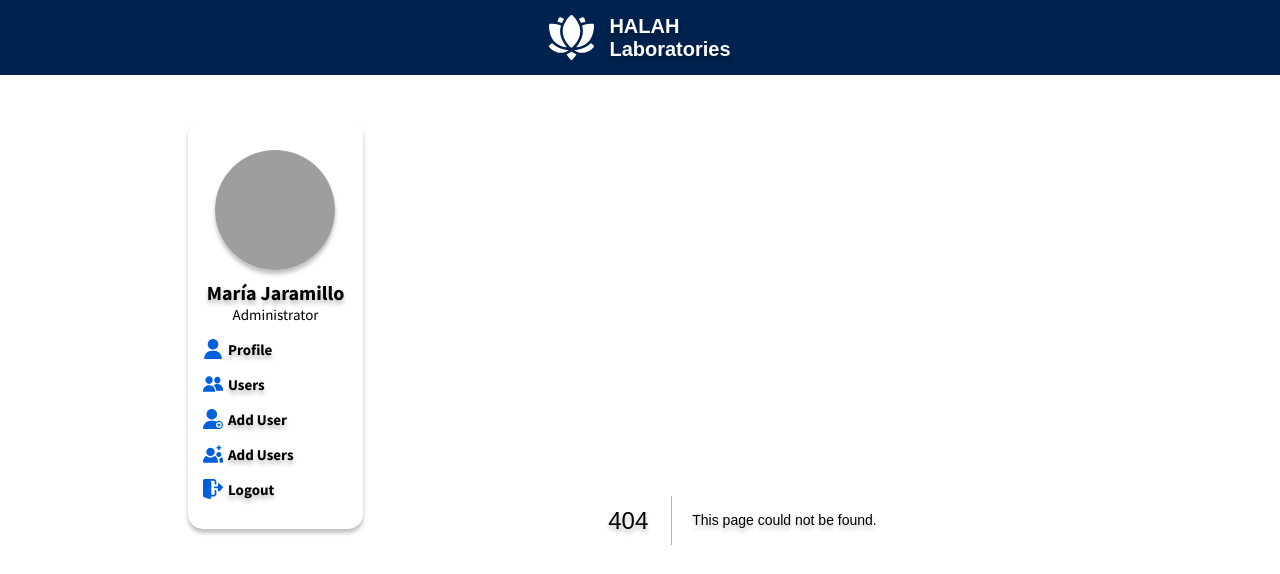
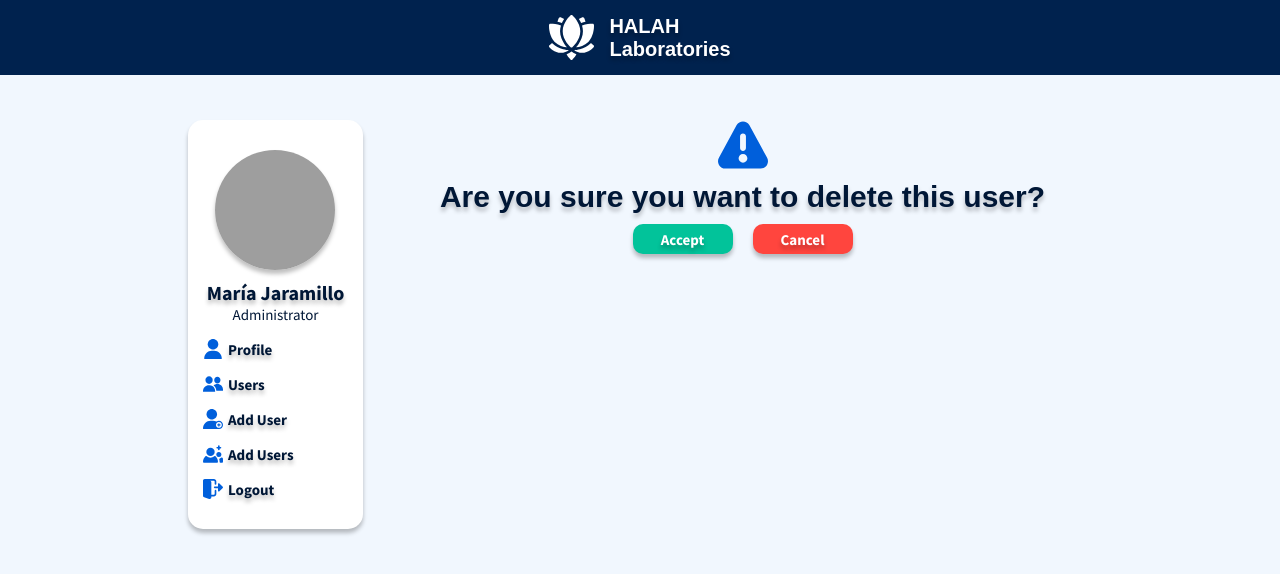
Before and after one commit to hyfi06/HALAH-Laboratories-Platform, a Next.js app: page /test in a window 1280 px wide. Before the commit this address had no page. Shown: the top 574 px of the page. Built offline with nearby package versions, Linux system fonts and the light colour scheme; grey boxes are pictures that could not be loaded; a web font is replaced by a local one.

Commit message:
[ADD] new component UserDelete

```diff
--- /dev/null
+++ b/src/assets/styles/components/UserDelete.scss
@@ -0,0 +1,26 @@
+@import '../main.scss';
+
+.user-delete {
+  @include colCenCen;
+  text-align: center;
+
+  &__icon {
+    width: $space_x10;
+    height: $space_x10;
+    fill: $secondary_color;
+  }
+
+  &__text {
+    margin: $space_x2 0px;
+  }
+
+  &__buttons {
+    @include flexCenCen
+
+  }
+
+  button:first-child {
+    margin-right: $space_x4;
+  }
+
+}
--- /dev/null
+++ b/src/components/UserDelete.jsx
@@ -0,0 +1,17 @@
+import WarningIcon from '../assets/icons/warning.svg';
+import '../assets/styles/components/UserDelete.scss';
+
+function UserDelete() {
+  return (
+    <div className="user-delete">
+      <WarningIcon className="user-delete__icon" />
+      <h2 className="user-delete__text">Are you sure you want to delete this user?</h2>
+      <div className="user-delete__buttons">
+        <button className="btn--positive" type="submit">Accept</button>
+        <button className="btn--negative" type="submit">Cancel</button>
+      </div>
+    </div>
+  );
+}
+
+export default UserDelete;
--- /dev/null
+++ b/src/pages/test.jsx
@@ -0,0 +1,7 @@
+import UserDelete from '../components/UserDelete';
+
+function Test() {
+  return <UserDelete />;
+}
+
+export default Test;
```
